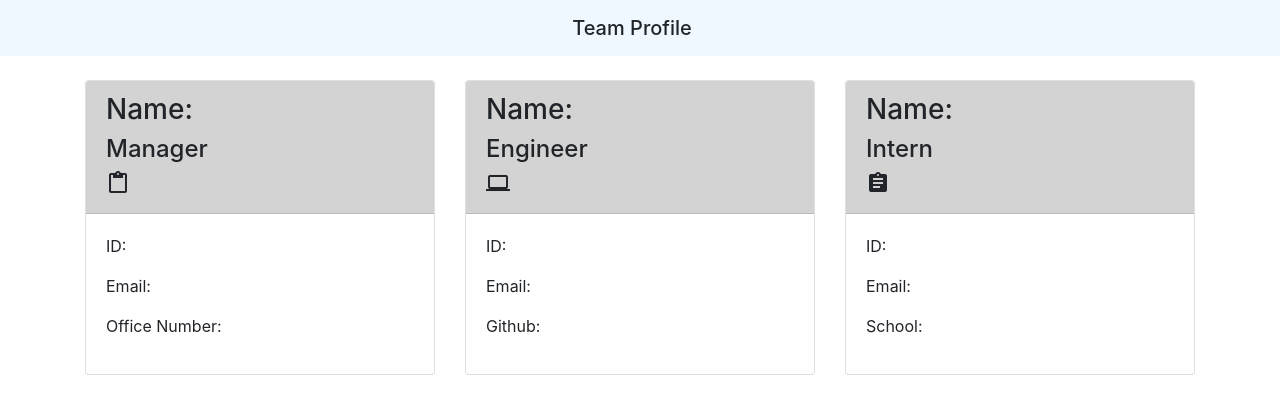
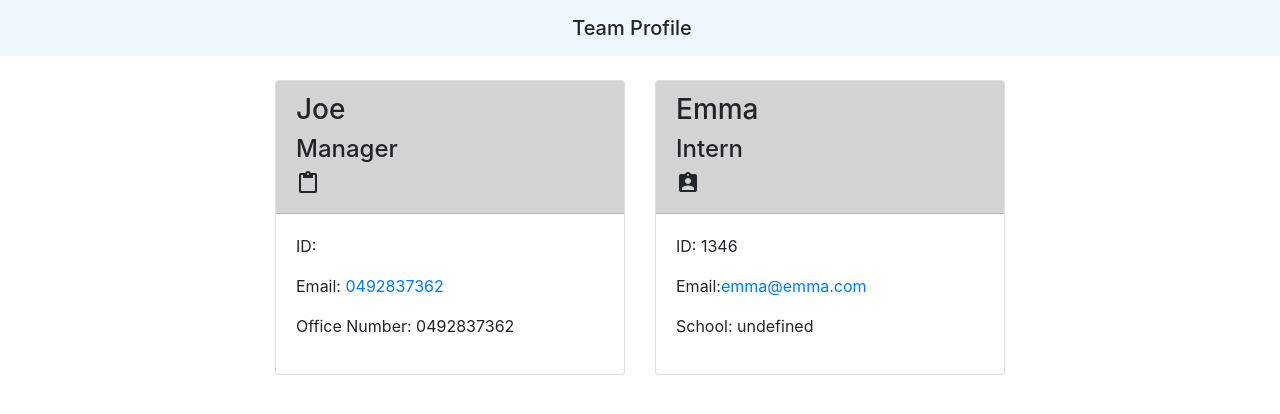
Before and after one commit to emmattner/Team-Profile-Generator, a website: page index.html in a window 1280 px wide. Drawn offline with nearby package versions, Linux system fonts and the light colour scheme.

```diff
--- a/index.html
+++ b/index.html
@@ -1,4 +1,5 @@
-<!DOCTYPE html>
+
+    <!DOCTYPE html>
 <html lang="en">
 <head>
     <meta charset="UTF-8">
@@ -17,18 +18,18 @@
     <main>
         <div class="container">
             <div class="row justify-content-center" id="team-cards">
-                <!--Team Cards-->
+
     <div class="col-4 mt-4">
         <div class="card h-100">
         <div class="card-header">
-        <h3>Name:</h3>
+        <h3>Joe</h3>
         <h4>Manager</h4><i class="material-icons">content_paste</i>
     </div>
 
     <div class="card-body">
         <p class="id">ID:</p>
-        <p class="email">Email: <a href="mailto:emma@gmail.com"></a></p>
-        <p class="office">Office Number:</p>
+        <p class="email">Email: <a href="mailto:0492837362">0492837362</a></p>
+        <p class="office">Office Number: 0492837362</p>
         </div>
 
     </div>
@@ -36,36 +37,21 @@
 
     <div class="col-4 mt-4">
         <div class="card h-100">
-        <div class="card-header">
-        <h3>Name:</h3>
-        <h4>Engineer</h4><i class="material-icons">laptop</i>
+            <div class="card-header">
+                <h3>Emma</h3>
+                <h4>Intern</h4><i class="material-icons">assignment_ind</i>
+            </div>
+            <div class="card-body">
+                <p class="id">ID: 1346</p>
+                <p class="email">Email:<a href="mailto:emma@emma.com">emma@emma.com</a></p>
+                <p class="school">School: undefined</p>
+            </div>
     </div>
+</div>
 
-    <div class="card-body">
-        <p class="id">ID:</p>
-        <p class="email">Email: <a href="mailto:emma@gmail.com"></a></p>
-        <p class="github">Github: <a href="https://github.com/"></a></p>
-    </div>
-
-    </div>
-    </div>
-
-    <div class="col-4 mt-4">
-        <div class="card h-100">
-        <div class="card-header">
-        <h3>Name:</h3>
-        <h4>Intern</h4><i class="material-icons">assignment</i>
-    </div>
-
-    <div class="card-body">
-        <p class="id">ID:</p>
-        <p class="email">Email:<a href="mailto:emma@gmail.com"></a></p>
-        <p class="school">School:</p>
-    </div>
-    </div>
+            </div>
     </div>
     </main>
-
 </body>
 <script src="https://code.jquery.com/jquery-3.5.1.slim.min.js" integrity="sha384-DfXdz2htPH0lsSSs5nCTpuj/zy4C+OGpamoFVy38MVBnE+IbbVYUew+OrCXaRkfj" crossorigin="anonymous"></script>
 <script src="https://stackpath.bootstrapcdn.com/bootstrap/4.5.0/js/bootstrap.min.js" integrity="sha384-OgVRvuATP1z7JjHLkuOU7Xw704+h835Lr+6QL9UvYjZE3Ipu6Tp75j7Bh/kR0JKI" crossorigin="anonymous"></script>
```
Also changed, not shown: tests/engineer.tests.js (+10 -0 lines).
